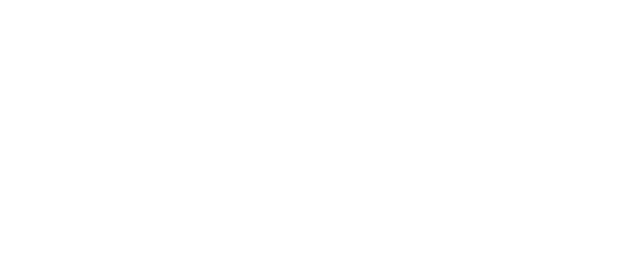
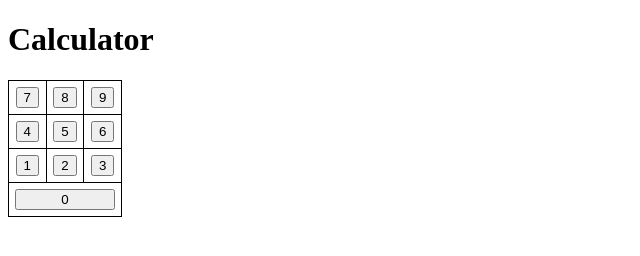
Before and after one commit to peytoncritchfield/calculator, a plain HTML site: page index.html in a window 1280 px wide. Shown: the whole page, without its empty margins (0-640 px from the left). Drawn offline with Linux system fonts and the light colour scheme.

Commit message:
calculator phase 1

```diff
--- a/index.html
+++ b/index.html
@@ -5,8 +5,65 @@
     <meta http-equiv="X-UA-Compatible" content="IE=edge">
     <meta name="viewport" content="width=device-width, initial-scale=1.0">
     <title>Document</title>
+
+    <style>
+
+        table, th, td {
+            border: 1px solid black;
+            border-collapse: collapse;
+            padding: 6px;
+            text-align:center;
+        }
+        .zero {width: 100px;}
+
+    </style>
+
 </head>
 <body>
 
+    <h1>Calculator</h1>
+
+    <p></p>
+    <table>
+        <tr>
+            <td>
+                <button>7</button>
+            </td>
+            <td>
+                <button>8</button>
+            </td>
+            <td>
+                <button>9</button>
+            </td>
+        </tr>
+        <tr>
+            <td>
+                <button>4</button>
+            </td>
+            <td>
+                <button>5</button>
+            </td>
+            <td>
+                <button>6</button>
+            </td>
+        </tr>
+        <tr>
+            <td>
+                <button>1</button>
+            </td>
+            <td>
+                <button>2</button>
+            </td>
+            <td>
+                <button>3</button>
+            </td>
+        </tr>
+        <tr>
+            <td colspan="3">
+                <button class="zero">0</button>
+            </td>
+        </tr>
+    </table>
+
 </body>
 </html>
```
